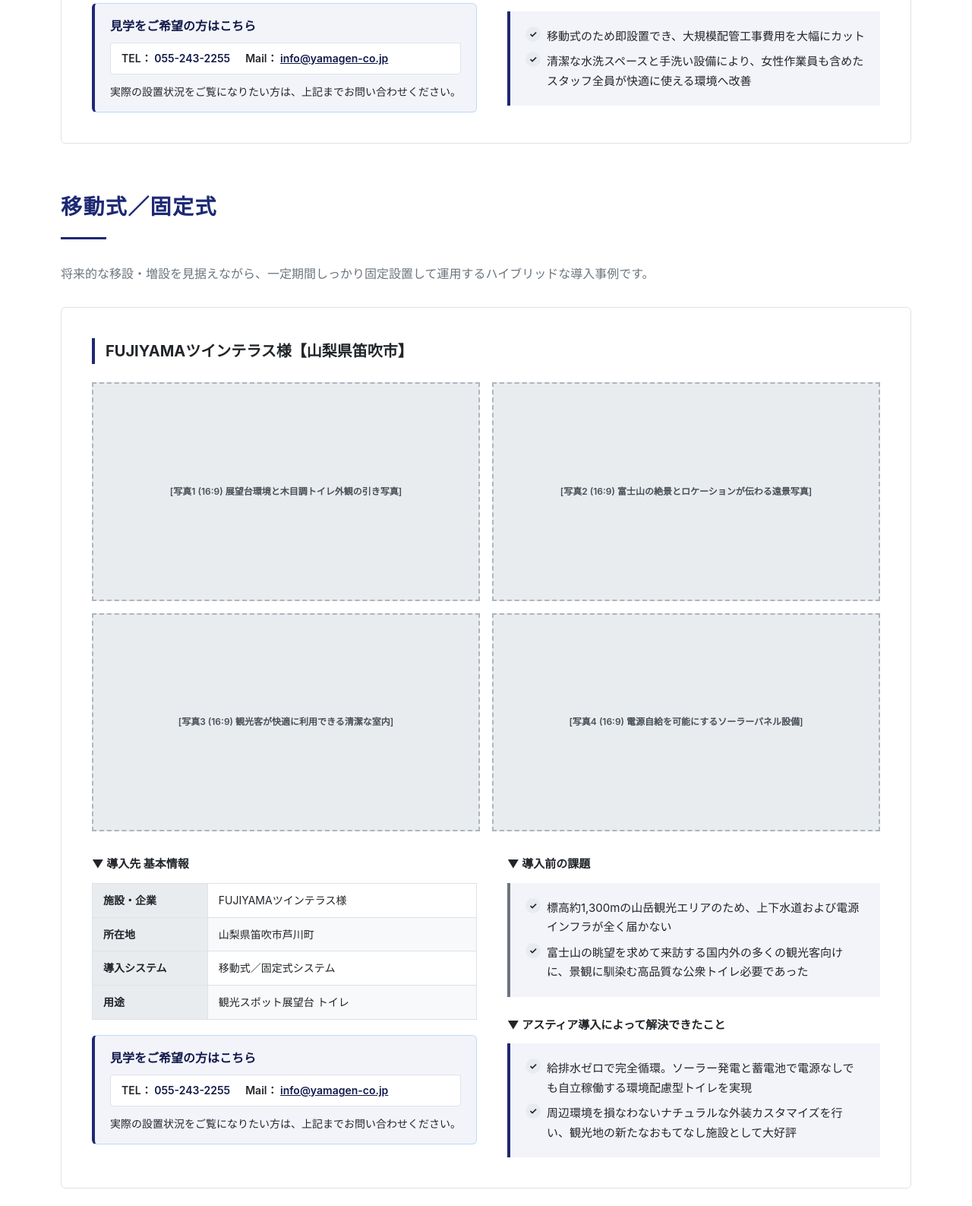
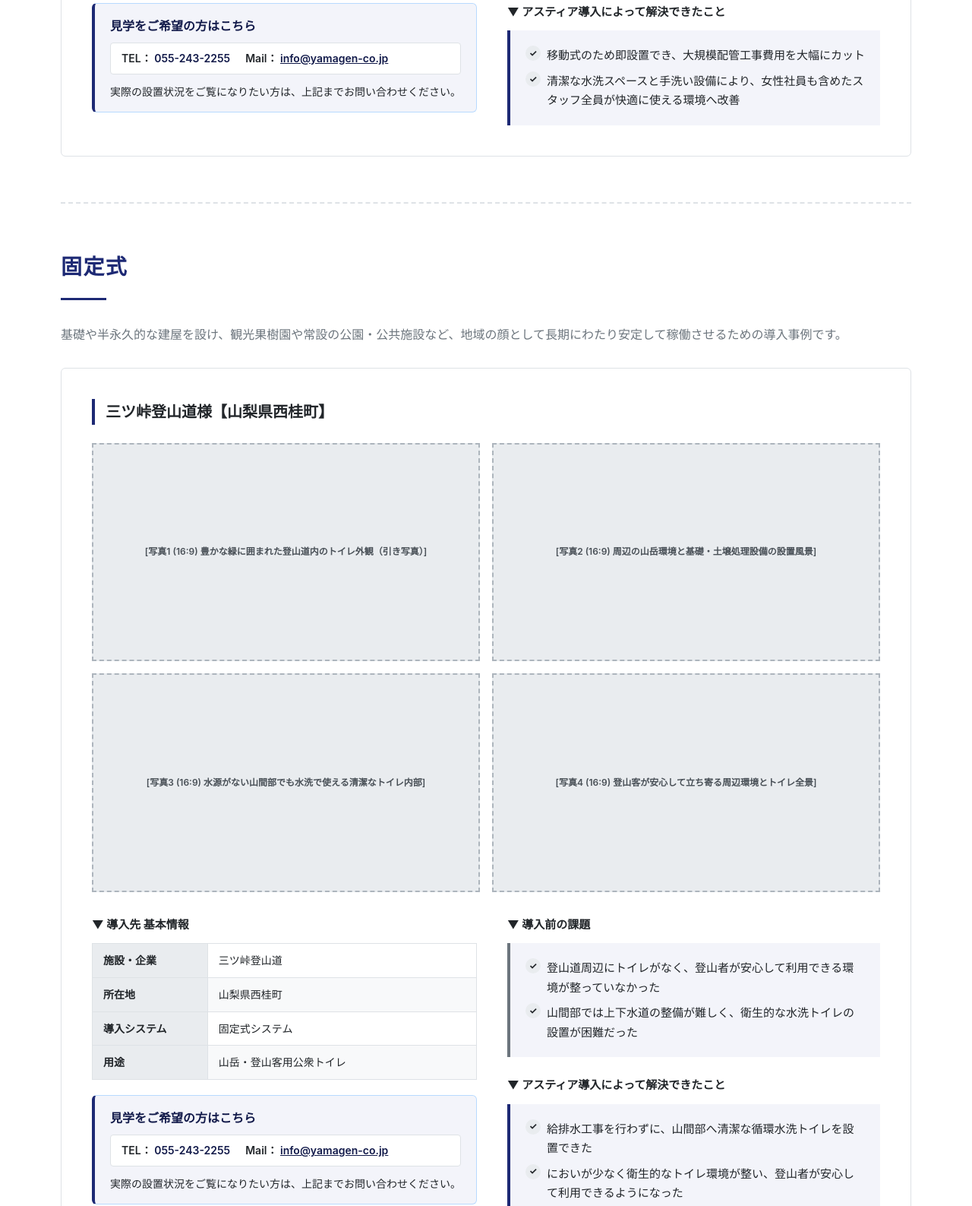
Before and after one commit to reliefkofu-prog/asuthia, a plain HTML site: page cases.html in a window 1280 px wide. Shown: the part 2668-4255 px from the top of the page at 76% size. Drawn offline with Linux system fonts and the light colour scheme.

Commit message:
Update case studies and product page layout

```diff
--- a/cases.html
+++ b/cases.html
@@ -100,14 +100,14 @@
           </div>
         </div>
 
-        <!-- 事例2: 山梨県内 製造工業様 -->
+        <!-- 事例2: 製造工場様 -->
         <div class="case-item" style="border: 1px solid var(--color-border); border-radius: 6px; padding: 40px; margin-bottom: 0; background-color: var(--color-white);">
-          <h3 style="font-size: 20px; font-weight: 700; margin-bottom: 24px; border-left: 4px solid var(--color-primary); padding-left: 14px;">山梨県内 製造工業様【山梨県】</h3>
+          <h3 style="font-size: 20px; font-weight: 700; margin-bottom: 24px; border-left: 4px solid var(--color-primary); padding-left: 14px;">製造工場様【山梨県】</h3>
 
           <!-- 1. 写真ギャラリー（背景・周辺環境込み of 引き写真重視） -->
           <div class="case-gallery" style="display: grid; grid-template-columns: repeat(2, 1fr); gap: 16px; margin-bottom: 30px;">
             <div class="placeholder-box" style="aspect-ratio: 16 / 9; padding: 0; font-size: 12px; display: flex; align-items: center; justify-content: center;">[写真1 (16:9) 工場敷地全体との位置関係が分かる外観の引き写真]</div>
-            <div class="placeholder-box" style="aspect-ratio: 16 / 9; padding: 0; font-size: 12px; display: flex; align-items: center; justify-content: center;">[写真2 (16:9) 作業員が利用しやすい手洗・洗面所スペース]</div>
+            <div class="placeholder-box" style="aspect-ratio: 16 / 9; padding: 0; font-size: 12px; display: flex; align-items: center; justify-content: center;">[写真2 (16:9) 社員が利用しやすい手洗・洗面所スペース]</div>
             <div class="placeholder-box" style="aspect-ratio: 16 / 9; padding: 0; font-size: 12px; display: flex; align-items: center; justify-content: center;">[写真3 (16:9) 臭いがなく清潔感あるトイレ個室内]</div>
             <div class="placeholder-box" style="aspect-ratio: 16 / 9; padding: 0; font-size: 12px; display: flex; align-items: center; justify-content: center;">[写真4 (16:9) 工場エリアとトイレの導線が分かる全景引き写真]</div>
           </div>
@@ -119,10 +119,10 @@
               <h4 style="font-size: 15px; font-weight: bold; margin-bottom: 12px;">▼ 導入先 基本情報</h4>
               <table class="custom-table info-table" style="font-size: 14px; background: #fff;">
                 <tbody>
-                  <tr><th style="padding: 10px 14px; width: 30%;">施設・企業</th><td style="padding: 10px 14px;">山梨県内 製造工業様</td></tr>
+                  <tr><th style="padding: 10px 14px; width: 30%;">施設・企業</th><td style="padding: 10px 14px;">製造工場様</td></tr>
                   <tr><th style="padding: 10px 14px;">所在地</th><td style="padding: 10px 14px;">山梨県</td></tr>
                   <tr><th style="padding: 10px 14px;">導入システム</th><td style="padding: 10px 14px;">移動式システム</td></tr>
-                  <tr><th style="padding: 10px 14px;">用途</th><td style="padding: 10px 14px;">敷地内 屋外臨時作業員用トイレ</td></tr>
+                  <tr><th style="padding: 10px 14px;">用途</th><td style="padding: 10px 14px;">敷地内 屋外社員用トイレ</td></tr>
                 </tbody>
               </table>
 
@@ -141,15 +141,15 @@
               <h4 style="font-size: 15px; font-weight: bold; margin-bottom: 12px;">▼ 導入前の課題</h4>
               <div class="info-box" style="margin: 0 0 20px 0; background-color: var(--color-bg-light); border-left-color: #6c757d; padding: 20px;">
                 <ul class="check-list" style="margin: 0; font-size: 14px;">
-                  <li style="margin-bottom: 8px;">工場増設に伴い屋外での作業員用トイレが必要となったが、給排水の引込工事が予算・構造上難しかった</li>
-                  <li style="margin-bottom: 0;">従来の簡易トイレは不衛生な環境になりがちで、屋外作業員の労働環境改善が急務だった</li>
+                  <li style="margin-bottom: 8px;">工場増設に伴い屋外用トイレが必要となったが、給排水の引込工事が予算・構造上難しかった</li>
+                  <li style="margin-bottom: 0;">当初は女性社員がいなかったため男子専用簡易トイレのみだったが、衛生環境の悪さや今後の女性社員受け入れに向けた設備改善が急務だった</li>
                 </ul>
               </div>
               <h4 style="font-size: 15px; font-weight: bold; margin-top: 24px; margin-bottom: 12px;">▼ アスティア導入によって解決できたこと</h4>
               <div class="info-box" style="margin: 0; background-color: var(--color-bg-light); border-left-color: var(--color-primary); padding: 20px;">
                 <ul class="check-list" style="margin: 0; font-size: 14px;">
                   <li style="margin-bottom: 8px;">移動式のため即設置でき、大規模配管工事費用を大幅にカット</li>
-                  <li style="margin-bottom: 0;">清潔な水洗スペースと手洗い設備により、女性作業員も含めたスタッフ全員が快適に使える環境へ改善</li>
+                  <li style="margin-bottom: 0;">清潔な水洗スペースと手洗い設備により、女性社員も含めたスタッフ全員が快適に使える環境へ改善</li>
                 </ul>
               </div>
             </div>
@@ -157,69 +157,7 @@
         </div>
       </section>
 
-      <!-- ==================== 移動式／固定式 セクション ==================== -->
-      <section class="case-section" style="margin-bottom: 60px;">
-        <h2 class="section-title">移動式／固定式</h2>
-        <p class="lead-text text-left" style="max-width: none; white-space: nowrap; margin-bottom: 30px;">
-          将来的な移設・増設を見据えながら、一定期間しっかり固定設置して運用するハイブリッドな導入事例です。
-        </p>
-
-        <!-- 事例3: FUJIYAMAツインテラス様 -->
-        <div class="case-item" style="border: 1px solid var(--color-border); border-radius: 6px; padding: 40px; margin-bottom: 0; background-color: var(--color-white);">
-          <h3 style="font-size: 20px; font-weight: 700; margin-bottom: 24px; border-left: 4px solid var(--color-primary); padding-left: 14px;">FUJIYAMAツインテラス様【山梨県笛吹市】</h3>
-
-          <!-- 1. 写真ギャラリー（背景・周辺環境込み of 引き写真重視） -->
-          <div class="case-gallery" style="display: grid; grid-template-columns: repeat(2, 1fr); gap: 16px; margin-bottom: 30px;">
-            <div class="placeholder-box" style="aspect-ratio: 16 / 9; padding: 0; font-size: 12px; display: flex; align-items: center; justify-content: center;">[写真1 (16:9) 展望台環境と木目調トイレ外観の引き写真]</div>
-            <div class="placeholder-box" style="aspect-ratio: 16 / 9; padding: 0; font-size: 12px; display: flex; align-items: center; justify-content: center;">[写真2 (16:9) 富士山の絶景とロケーションが伝わる遠景写真]</div>
-            <div class="placeholder-box" style="aspect-ratio: 16 / 9; padding: 0; font-size: 12px; display: flex; align-items: center; justify-content: center;">[写真3 (16:9) 観光客が快適に利用できる清潔な室内]</div>
-            <div class="placeholder-box" style="aspect-ratio: 16 / 9; padding: 0; font-size: 12px; display: flex; align-items: center; justify-content: center;">[写真4 (16:9) 電源自給を可能にするソーラーパネル設備]</div>
-          </div>
-
-          <!-- 2. 下部のテキスト情報（2カラム） -->
-          <div class="grid-2" style="align-items: flex-start; gap: 40px; margin-bottom: 0;">
-            <!-- 左カラム：基本情報 -->
-            <div class="case-info-table">
-              <h4 style="font-size: 15px; font-weight: bold; margin-bottom: 12px;">▼ 導入先 基本情報</h4>
-              <table class="custom-table info-table" style="font-size: 14px; background: #fff;">
-                <tbody>
-                  <tr><th style="padding: 10px 14px; width: 30%;">施設・企業</th><td style="padding: 10px 14px;">FUJIYAMAツインテラス様</td></tr>
-                  <tr><th style="padding: 10px 14px;">所在地</th><td style="padding: 10px 14px;">山梨県笛吹市芦川町</td></tr>
-                  <tr><th style="padding: 10px 14px;">導入システム</th><td style="padding: 10px 14px;">移動式／固定式システム</td></tr>
-                  <tr><th style="padding: 10px 14px;">用途</th><td style="padding: 10px 14px;">観光スポット展望台 トイレ</td></tr>
-                </tbody>
-              </table>
-
-              <!-- 見学希望者向け導線 -->
-              <div class="case-tour-box">
-                <h5>見学をご希望の方はこちら</h5>
-                <div class="tour-contact-info" style="margin-bottom: 12px;">
-                  <div>TEL： <span>055-243-2255</span></div>
-                  <div>Mail： <span><a href="mailto:info@yamagen-co.jp" style="color: inherit; text-decoration: underline;">info@yamagen-co.jp</a></span></div>
-                </div>
-                <p style="margin: 0; white-space: nowrap;">実際の設置状況をご覧になりたい方は、上記までお問い合わせください。</p>
-              </div>
-            </div>
-
-            <div class="case-results">
-              <h4 style="font-size: 15px; font-weight: bold; margin-bottom: 12px;">▼ 導入前の課題</h4>
-              <div class="info-box" style="margin: 0 0 20px 0; background-color: var(--color-bg-light); border-left-color: #6c757d; padding: 20px;">
-                <ul class="check-list" style="margin: 0; font-size: 14px;">
-                  <li style="margin-bottom: 8px;">標高約1,300mの山岳観光エリアのため、上下水道および電源インフラが全く届かない</li>
-                  <li style="margin-bottom: 0;">富士山の眺望を求めて来訪する国内外の多くの観光客向けに、景観に馴染む高品質な公衆トイレ必要であった</li>
-                </ul>
-              </div>
-              <h4 style="font-size: 15px; font-weight: bold; margin-top: 24px; margin-bottom: 12px;">▼ アスティア導入によって解決できたこと</h4>
-              <div class="info-box" style="margin: 0; background-color: var(--color-bg-light); border-left-color: var(--color-primary); padding: 20px;">
-                <ul class="check-list" style="margin: 0; font-size: 14px;">
-                  <li style="margin-bottom: 8px;">給排水ゼロで完全循環。ソーラー発電と蓄電池で電源なしでも自立稼働する環境配慮型トイレを実現</li>
-                  <li style="margin-bottom: 0;">周辺環境を損なわないナチュラルな外装カスタマイズを行い、観光地の新たなおもてなし施設として大好評</li>
-                </ul>
-              </div>
-            </div>
-          </div>
-        </div>
-      </section>
+      <hr style="border: 0; border-top: 2px dashed var(--color-border); margin: 0 0 60px 0;">
 
       <!-- ==================== 固定式 セクション ==================== -->
       <section class="case-section" style="margin-bottom: 0;">
```
Also changed, not shown: company.html (+1 -1 lines), product.html (+8 -8 lines), 1 other file.
